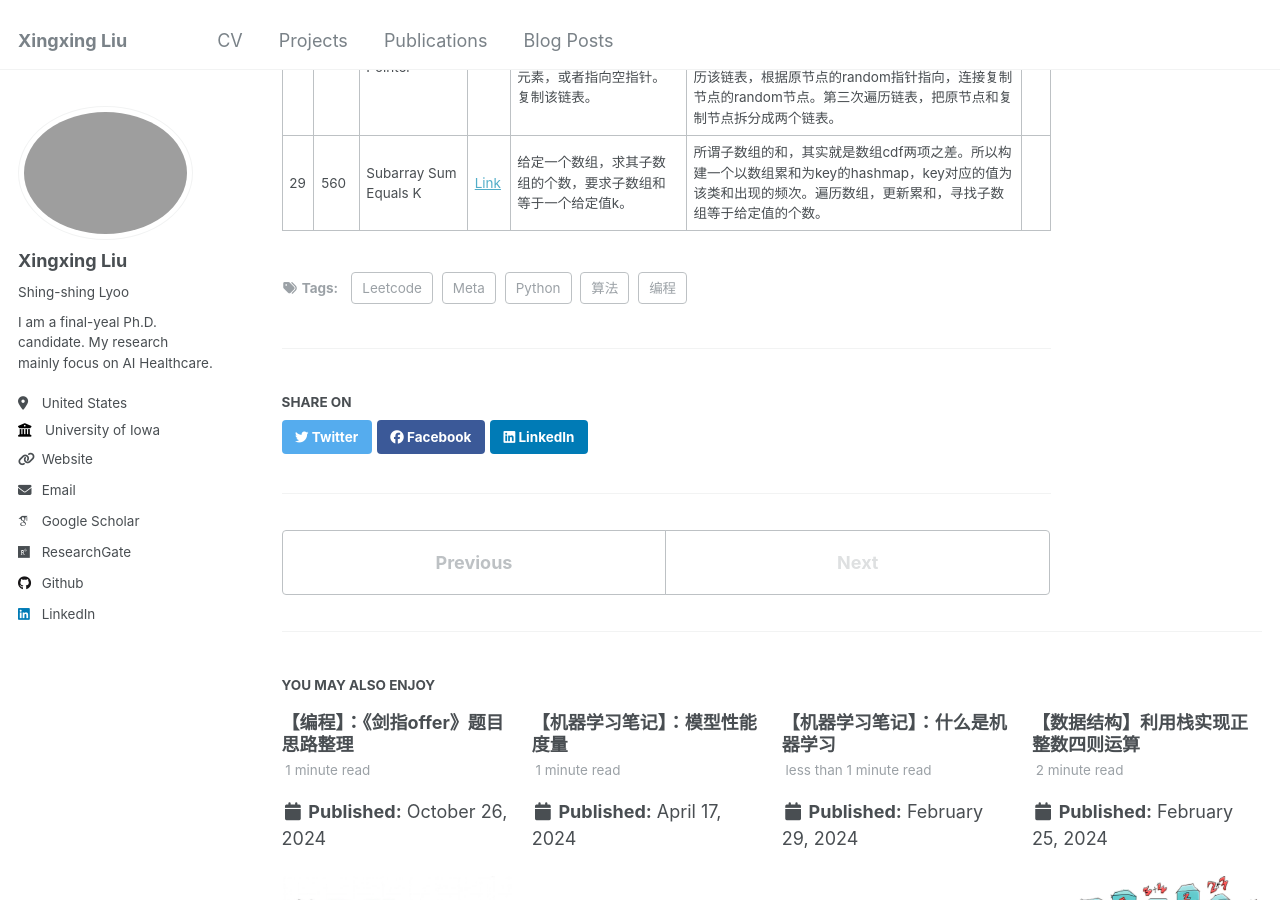
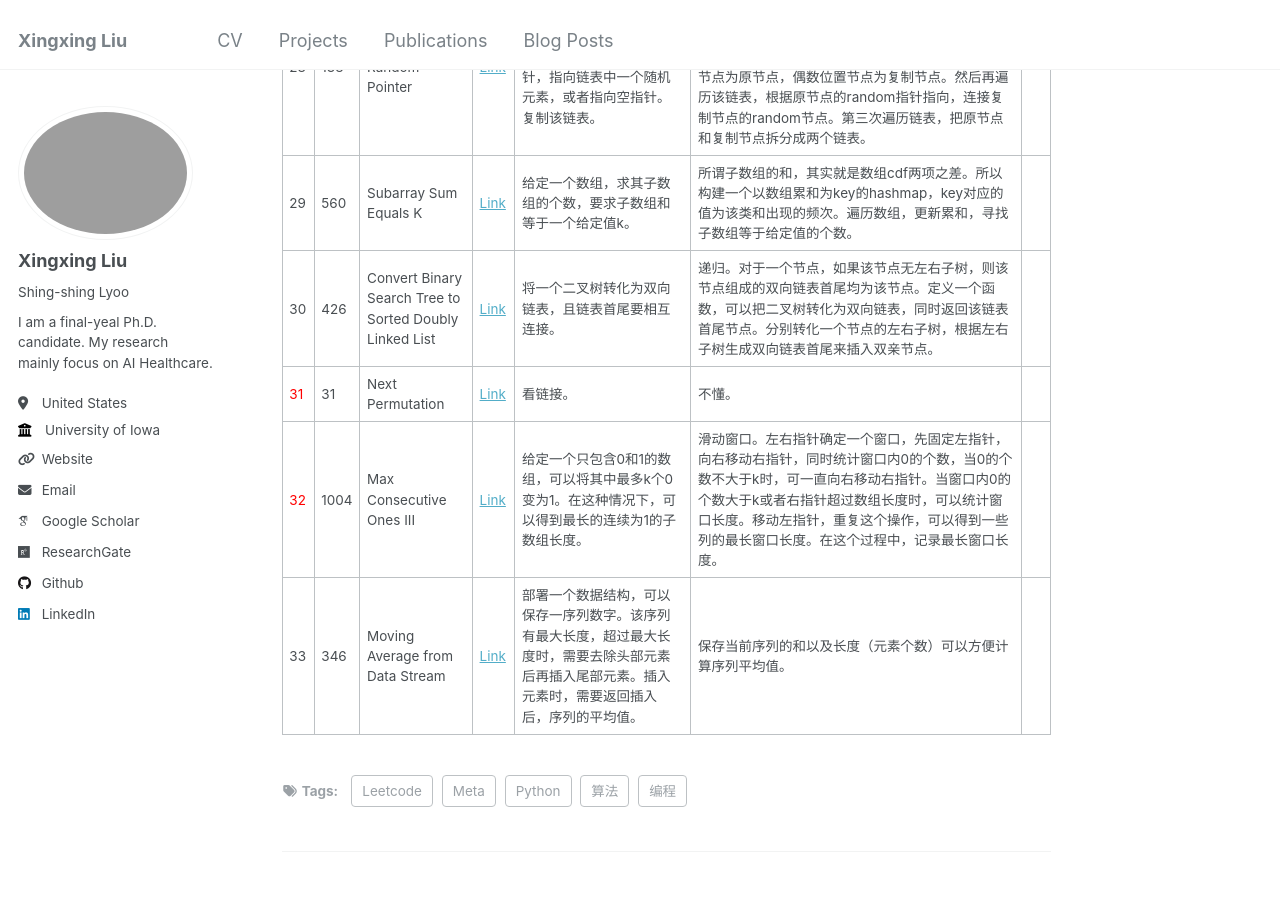
Before and after one commit to xxliu1996/xxliu1996.github.io, a Jekyll site: the page built from _posts/2024-11-10-blog-leetcode-meta.md, in a window 1280 px wide and 900 px high, scrolled down 3862 px. Built offline with Jekyll 4.4.1, drawn with Linux system fonts in a browser that asks for light colours; some web fonts are replaced; some of the changed text lies outside the part shown.

Commit message:
update blog 2024-blog-leetcode-meta

```diff
--- a/_posts/2024-11-10-blog-leetcode-meta.md
+++ b/_posts/2024-11-10-blog-leetcode-meta.md
@@ -44,3 +44,7 @@
 |27|56|Merge Intervals|[Link](https://leetcode.com/problems/merge-intervals/description/)|一个数组代表一排从左至右楼房高度，求那些可以看到右边大海的房子。|从右至左遍历数组，记录当前最高楼的高度，若遇到更高的楼，则代表在该楼可以看到大海，并更新最高楼高度。||
 |28|138|Copy List with Random Pointer|[Link](https://leetcode.com/problems/copy-list-with-random-pointer/description/)|给定一个链表，每个链表不仅包含值和指向next的指针，还有一个随机指针，指向链表中一个随机元素，或者指向空指针。复制该链表。|（1）构建一个hashmap，key是原node，value是复制的node。遍历链表，连接起每个节点对应的复制节点。（2）对于每个节点，复制一个节点，并将复制的节点插入原节点和其next节点之间。这样，奇数位置节点为原节点，偶数位置节点为复制节点。然后再遍历该链表，根据原节点的random指针指向，连接复制节点的random节点。第三次遍历链表，把原节点和复制节点拆分成两个链表。||
 |29|560|Subarray Sum Equals K|[Link](https://leetcode.com/problems/subarray-sum-equals-k/description/)|给定一个数组，求其子数组的个数，要求子数组和等于一个给定值k。|所谓子数组的和，其实就是数组cdf两项之差。所以构建一个以数组累和为key的hashmap，key对应的值为该类和出现的频次。遍历数组，更新累和，寻找子数组等于给定值的个数。||
+|30|426|Convert Binary Search Tree to Sorted Doubly Linked List|[Link](https://leetcode.com/problems/convert-binary-search-tree-to-sorted-doubly-linked-list/description/)|将一个二叉树转化为双向链表，且链表首尾要相互连接。|递归。对于一个节点，如果该节点无左右子树，则该节点组成的双向链表首尾均为该节点。定义一个函数，可以把二叉树转化为双向链表，同时返回该链表首尾节点。分别转化一个节点的左右子树，根据左右子树生成双向链表首尾来插入双亲节点。||
+|<span style="color:red">31</span>|31|Next Permutation|[Link](https://leetcode.com/problems/next-permutation/description/)|看链接。|不懂。||
+|<span style="color:red">32</span>|1004|Max Consecutive Ones III|[Link](https://leetcode.com/problems/max-consecutive-ones-iii/description/)|给定一个只包含0和1的数组，可以将其中最多k个0变为1。在这种情况下，可以得到最长的连续为1的子数组长度。|滑动窗口。左右指针确定一个窗口，先固定左指针，向右移动右指针，同时统计窗口内0的个数，当0的个数不大于k时，可一直向右移动右指针。当窗口内0的个数大于k或者右指针超过数组长度时，可以统计窗口长度。移动左指针，重复这个操作，可以得到一些列的最长窗口长度。在这个过程中，记录最长窗口长度。||
+|33|346|Moving Average from Data Stream|[Link](https://leetcode.com/problems/moving-average-from-data-stream/description/)|部署一个数据结构，可以保存一序列数字。该序列有最大长度，超过最大长度时，需要去除头部元素后再插入尾部元素。插入元素时，需要返回插入后，序列的平均值。|保存当前序列的和以及长度（元素个数）可以方便计算序列平均值。||
```
